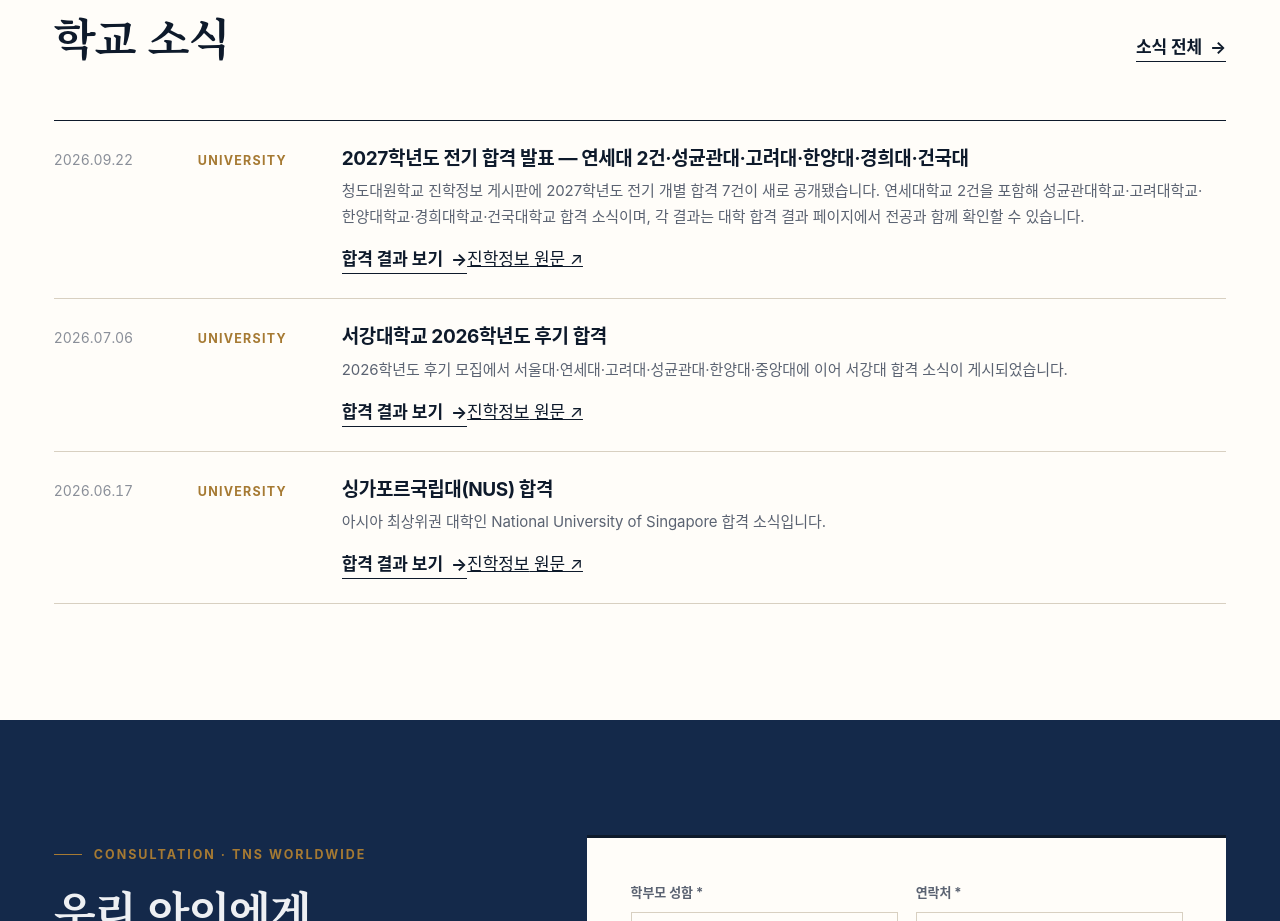
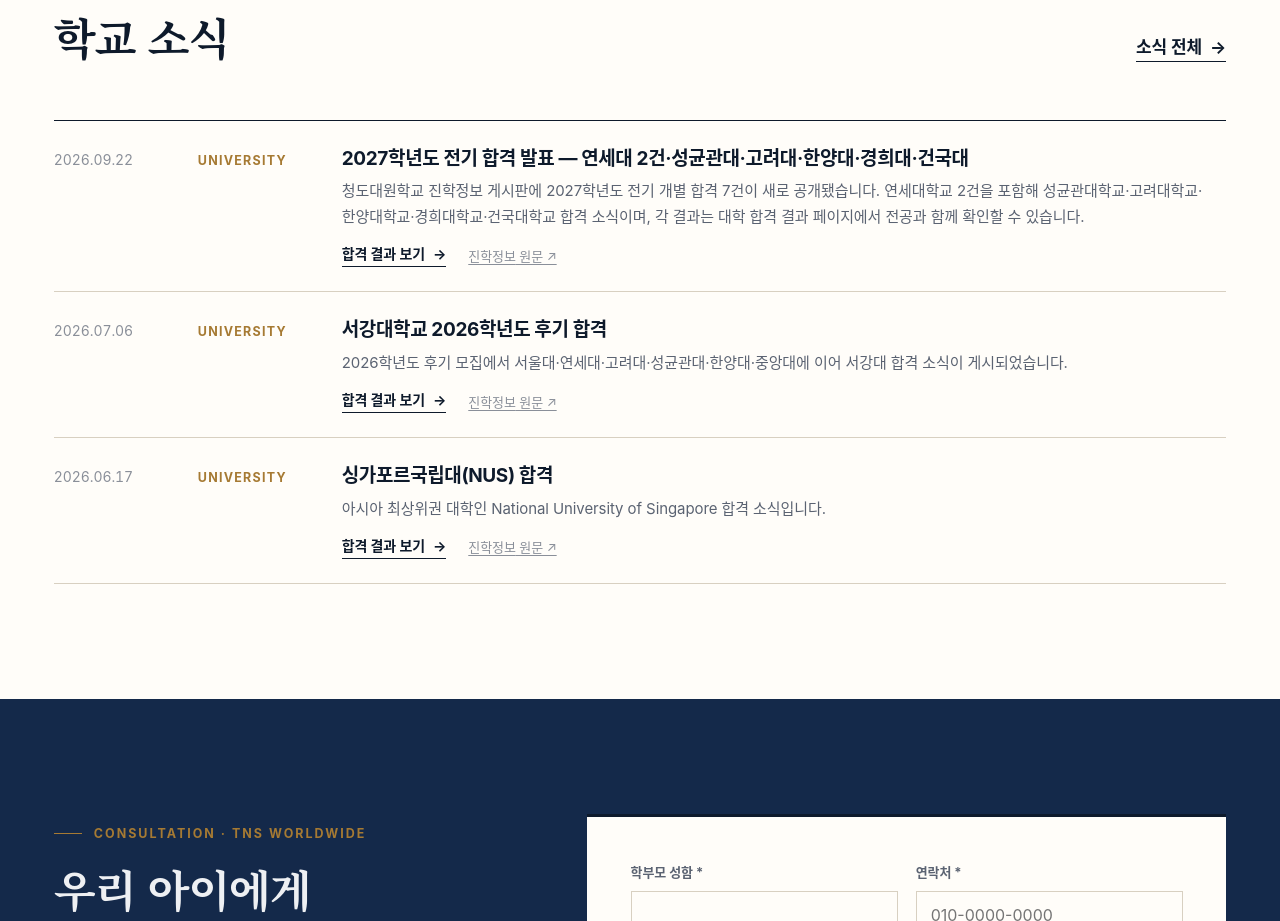
Before and after one commit to tnsuhak/qdis, a React (Vite) app: page / in a window 1280 px wide. Shown: the part 8940-9861 px from the top of the page. Built offline with nearby package versions, Linux system fonts and the light colour scheme; a web font is replaced by a local one.

Commit message:
Style QDIS news internal and source links

```diff
--- a/src/styles.css
+++ b/src/styles.css
@@ -510,17 +510,18 @@ em.mark { font-style: normal; color: var(--brass); }
 
 /* ---------- News ---------- */
 .news-list { border-top: 1px solid var(--ink); }
-.news-item { display: grid; grid-template-columns: 120px 120px minmax(0,1fr) auto; gap: 24px; padding: 24px 0; border-bottom: 1px solid var(--line); align-items: baseline; text-decoration: none; }
+.news-item { display: grid; grid-template-columns: 120px 120px minmax(0,1fr); gap: 24px; padding: 24px 0; border-bottom: 1px solid var(--line); align-items: baseline; }
 .news-item time { font-size: 14px; color: var(--soft); font-variant-numeric: tabular-nums; }
 .news-item .cat { font-size: 12.5px; font-weight: 700; letter-spacing: .1em; color: var(--brass); text-transform: uppercase; }
 .news-item h3 { font-size: 19px; line-height: 1.45; }
 .news-item p { color: var(--muted); font-size: 15px; margin-top: 6px; }
-.news-item .src { font-size: 13px; color: var(--soft); white-space: nowrap; }
-.news-item:hover h3 { color: var(--blue); }
+.news-actions { display: flex; flex-wrap: wrap; align-items: center; gap: 12px 22px; margin-top: 14px; }
+.news-actions .tlink { font-size: 14px; }
+.news-actions .source-link { font-size: 13px; color: var(--soft); text-decoration: underline; text-underline-offset: 3px; }
+.news-actions .source-link:hover { color: var(--ink); }
 @media (max-width: 860px) {
   .news-item { grid-template-columns: 1fr auto; gap: 6px 14px; }
   .news-item .body { grid-column: 1 / -1; }
-  .news-item .src { grid-column: 1 / -1; }
 }
 
 /* ---------- Heritage band ---------- */
```
